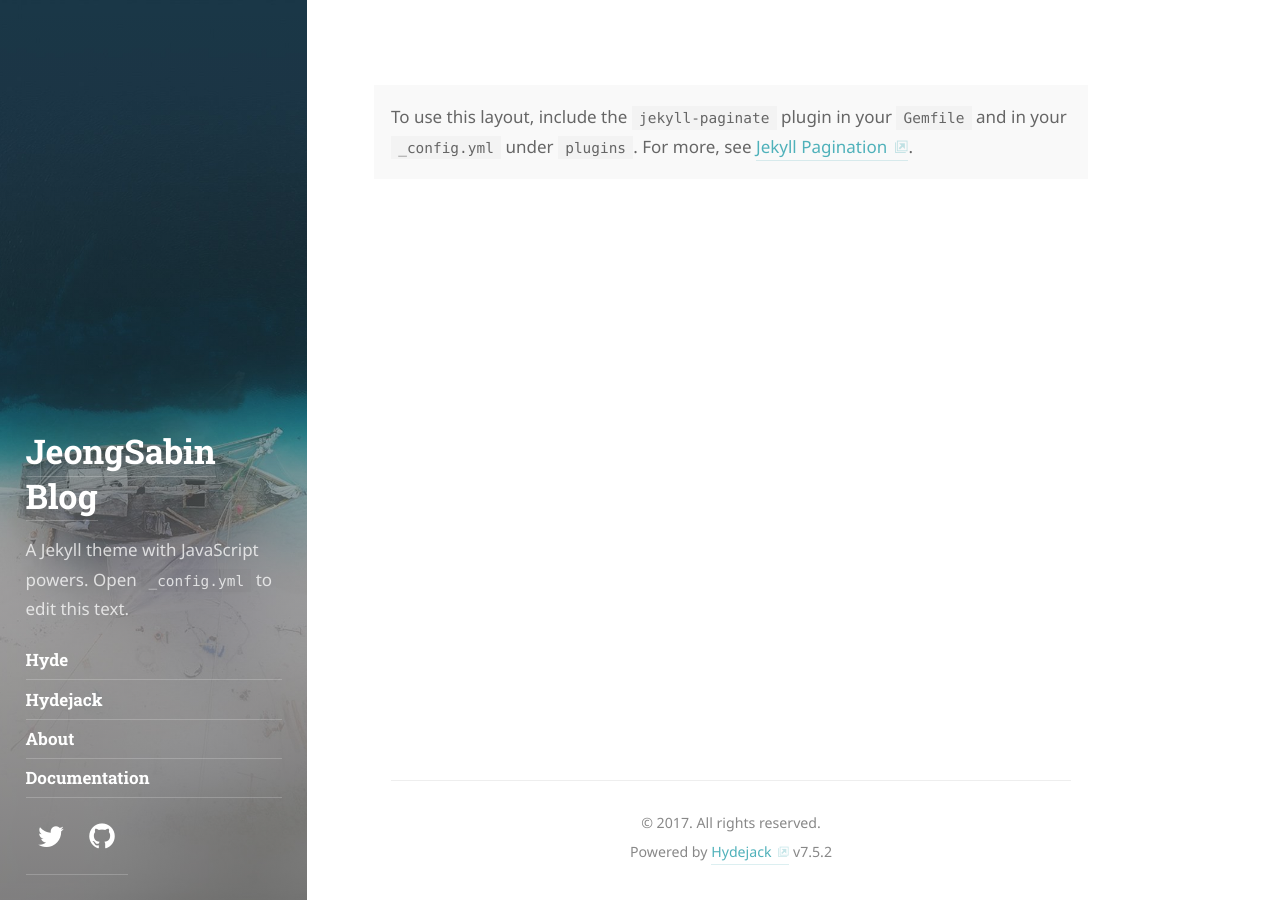
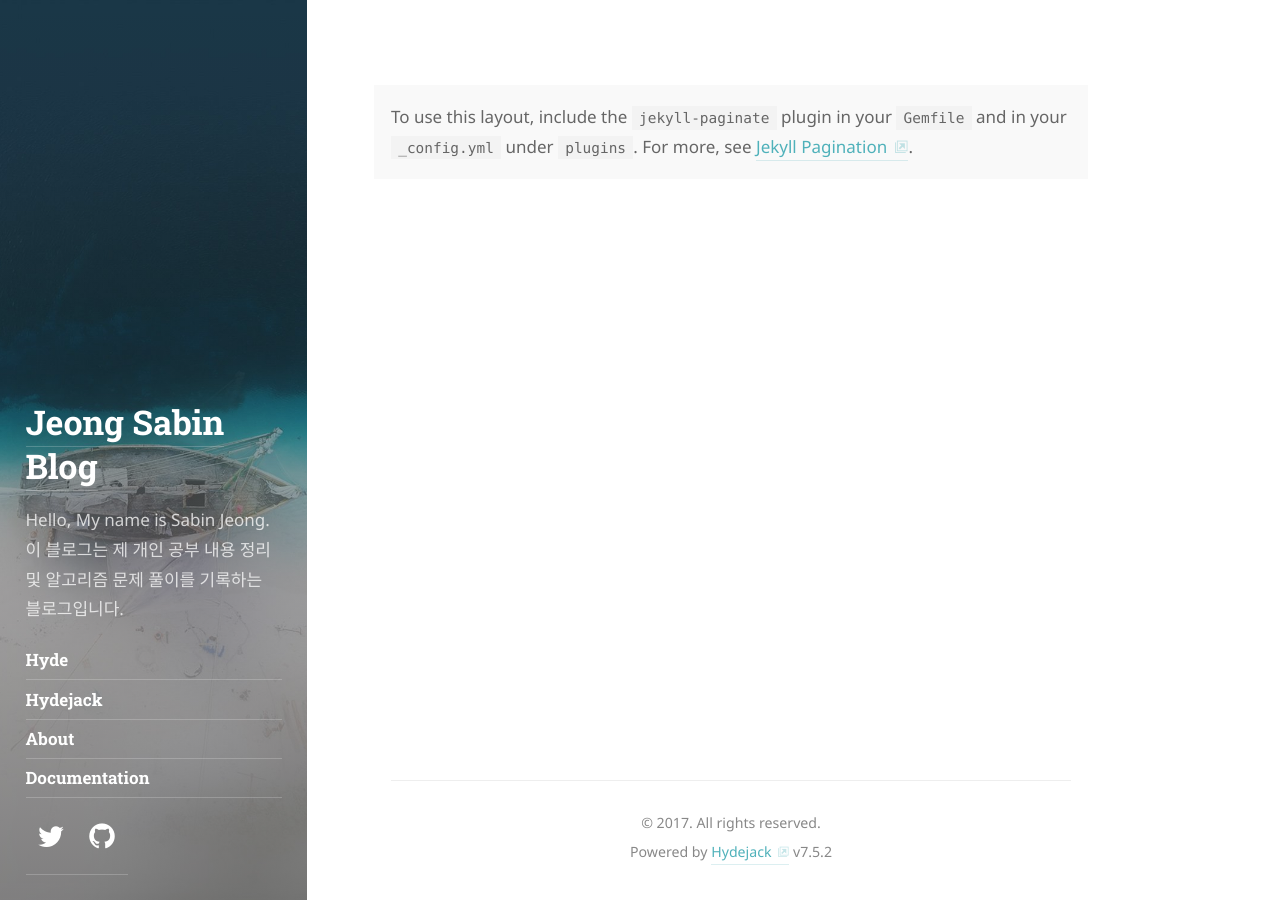
Before and after one commit to JeongSabin/JeongSabin.github.io, a Jekyll site: the page built from index.html, in a window 1280 px wide. Built offline with Jekyll 4.4.1, drawn with Linux system fonts in a browser that asks for light colours; some web fonts are replaced; the list of posts is cut into pages by our own code.

Commit message:
config file test02

```diff
--- a/_config.yml
+++ b/_config.yml
@@ -22,19 +22,16 @@ baseurl:               ''
 lang:                  en
 
 # The title of your blog. Used in the sidebar and the browser tab.
-title:                 JeongSabin Blog
+title:                 Jeong Sabin Blog
 
 # A short description (~150 chars) of the page used for the meta description tag.
 # Can use markdown, but no more than one paragraph (enforced by `>`)
 description:           >
-  A Jekyll theme with JavaScript powers. "Best Theme by a Mile".
-  Combines the best of static sites and modern web apps.
-  Open `_config.yml` to edit this text.
+  Hello, My name is Sabin Jeong. 이 블로그는 제 개인 공부 내용 정리 및 알고리즘 문제 풀이를 기록하는 블로그입니다.
 
 # A shorter description for the sidebar.
 tagline:               >
-  A Jekyll theme with JavaScript powers.
-  Open `_config.yml` to edit this text.
+    Hello, My name is Sabin Jeong. 이 블로그는 제 개인 공부 내용 정리 및 알고리즘 문제 풀이를 기록하는 블로그입니다.
 
 # A list of keywords for your blog
 keywords:              []
@@ -45,8 +42,8 @@ logo:                  /assets/icons/icon.png
 # This should be the same author as first entry in `_data/authors.yml`.
 # Duplication is necessary due to the `jekyll-feed`, `jekyll-seo-tag` plugin.
 author:
-  name:                <firstname> <lastname>
-  email:               <mail@domain.tld>
+  name:                <Jeong> <Sabin>
+  email:               <sabin20030720@gmail.com>
   # Used by `jekyll-seo-tag`:
   # twitter:             <username>
 
@@ -229,7 +226,7 @@ plugins:
 #   name:                <firstname> <lastname>
 #   links:
 #     - https://twitter.com/<username>
-#     - https://github.com/<username>
+#     - https://github.com/<JeongSabin>
 
 
 # Other Plugins
```
